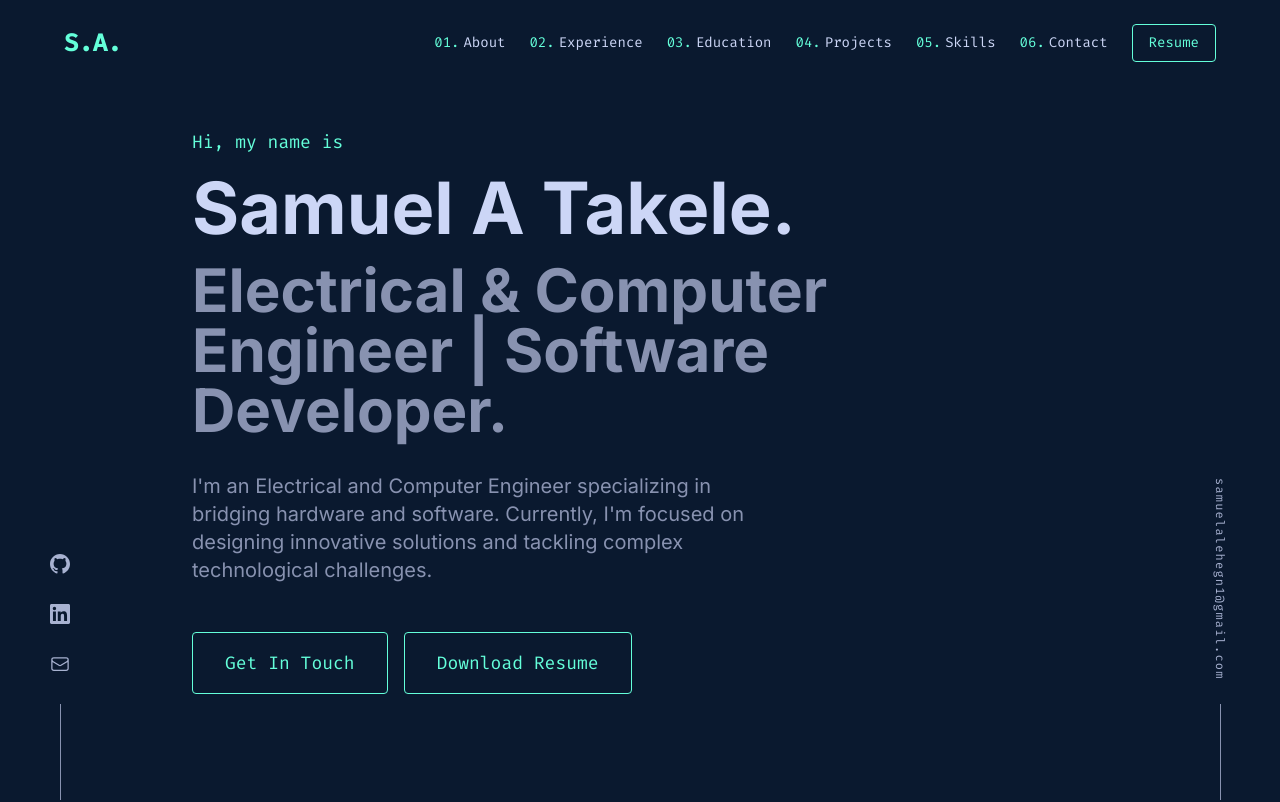
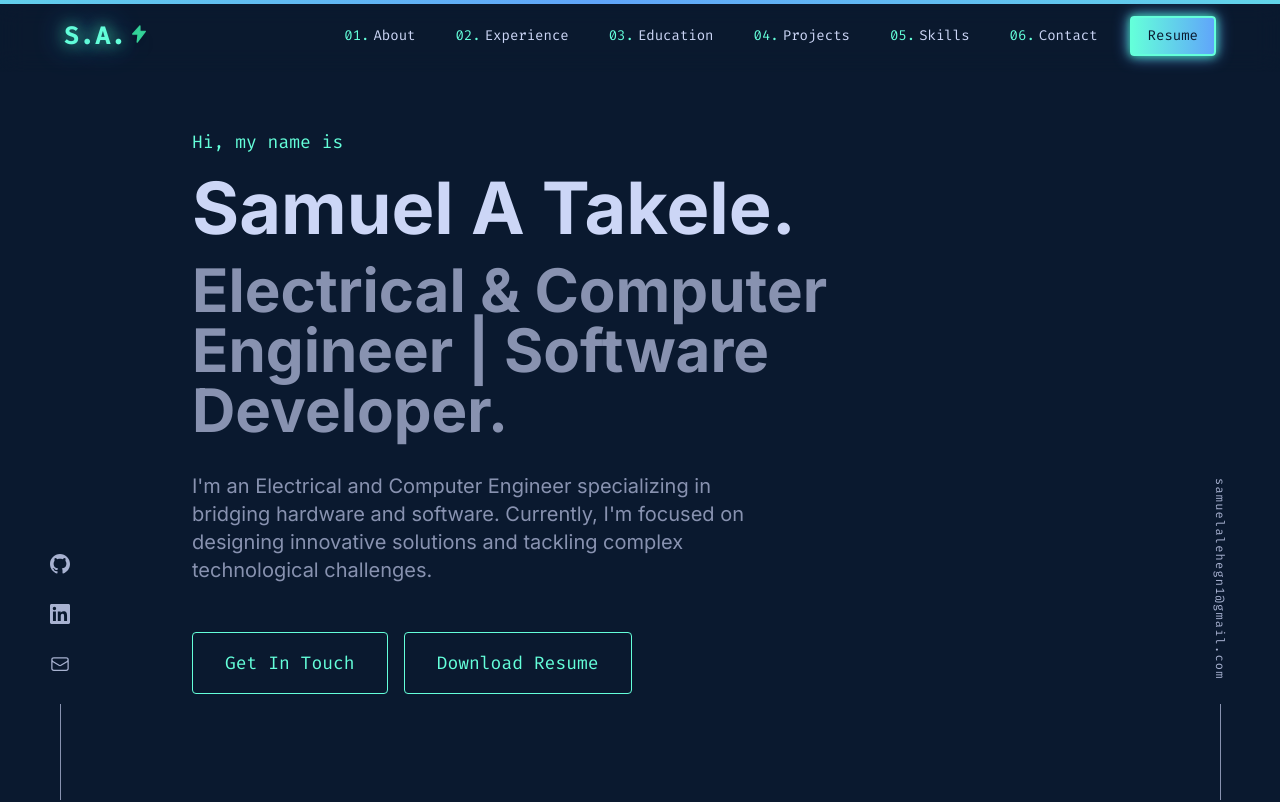
Before and after one commit to SamuelAlehegn/portfolio, a React (Vite) app: page / in a window 1280 px wide. Shown: the top 802 px of the page. Built offline with nearby package versions, Linux system fonts and the light colour scheme.

Commit message:
redesign Navbar with animated and glowing effects

```diff
--- a/src/components/Navbar.tsx
+++ b/src/components/Navbar.tsx
@@ -5,6 +5,24 @@ import { IconMenu, IconX } from "../components/icons";
 interface NavbarProps {
   personalInfo: PersonalInfo;
 }
+
+const Bolt = () => (
+  <svg
+    className="inline-block ml-1 animate-bounce"
+    width="18"
+    height="18"
+    viewBox="0 0 20 20"
+    fill="none"
+  >
+    <path
+      d="M11 1L3 10H9L8 19L17 7H11L11 1Z"
+      fill="#34d399"
+      stroke="#34d399"
+      strokeWidth="1.5"
+      strokeLinejoin="round"
+    />
+  </svg>
+);
 
 const Navbar: React.FC<NavbarProps> = ({ personalInfo }) => {
   const [isOpen, setIsOpen] = useState(false);
@@ -20,18 +38,12 @@ const Navbar: React.FC<NavbarProps> = ({ personalInfo }) => {
   ];
 
   const handleScroll = () => {
-    if (window.scrollY > 50) {
-      setIsScrolled(true);
-    } else {
-      setIsScrolled(false);
-    }
+    setIsScrolled(window.scrollY > 50);
   };
 
   useEffect(() => {
     window.addEventListener("scroll", handleScroll);
-    return () => {
-      window.removeEventListener("scroll", handleScroll);
-    };
+    return () => window.removeEventListener("scroll", handleScroll);
   }, []);
 
   const scrollToSection = (
@@ -45,40 +57,64 @@ const Navbar: React.FC<NavbarProps> = ({ personalInfo }) => {
 
   return (
     <header
-      className={`fixed top-0 left-0 right-0 z-50 transition-all duration-300 ${
-        isScrolled ? "bg-light-navy shadow-lg py-4" : "py-6 bg-navy"
-      }`}
+      className={`
+        fixed top-0 left-0 right-0 z-50 transition-all duration-300
+        ${isScrolled ? "bg-light-navy/90 shadow-lg" : "bg-navy/80"}
+        backdrop-blur-md
+        navbar-header
+      `}
     >
-      <div className="container mx-auto px-6 sm:px-12 md:px-16 flex justify-between items-center">
+      {/* Animated circuit line border */}
+      <div className="relative">
+        <div className="absolute left-0 right-0 h-1 bg-gradient-to-r from-green via-blue-400 to-green animate-circuit" />
+      </div>
+      <div className="relative container mx-auto px-6 sm:px-12 md:px-16 flex justify-between items-center py-4">
+        {/* Logo with glow and bolt */}
         <a
           href="#hero"
           onClick={(e) => scrollToSection(e, "#hero")}
-          className="text-2xl font-bold text-green font-mono"
+          className="text-2xl font-bold text-green font-mono drop-shadow-lg relative animate-power-glow"
+          style={{
+            textShadow: "0 0 8px #34d399, 0 0 16px #34d399",
+            letterSpacing: "0.05em",
+          }}
         >
           {personalInfo.name.split(" ")[0][0]}.
           {personalInfo.name.split(" ")[1][0]}.
+          <Bolt />
         </a>
+        {/* Desktop nav */}
         <nav className="hidden md:flex items-center space-x-4 lg:space-x-6">
           {navLinks.map((link, index) => (
             <a
               key={link.href}
               href={link.href}
               onClick={(e) => scrollToSection(e, link.href)}
-              className="text-lightest-slate hover:text-green transition-colors duration-300 font-mono text-sm"
+              className="relative font-mono text-sm px-2 py-1 text-lightest-slate hover:text-green transition-colors duration-300 group"
             >
               <span className="text-green mr-1">0{index + 1}.</span>
               {link.label}
+              {/* Flowing current underline */}
+              <span
+                className="absolute left-0 -bottom-1 w-full h-0.5 bg-gradient-to-r from-green via-blue-400 to-green rounded opacity-0 scale-x-0 group-hover:opacity-100 group-hover:scale-x-100 transition-all duration-300"
+                style={{ transformOrigin: "left" }}
+              />
             </a>
           ))}
+          {/* Resume button as a glowing chip */}
           <a
             href={personalInfo.cvUrl}
             target="_blank"
             rel="noopener noreferrer"
-            className="px-4 py-2 border border-green text-green rounded hover:bg-green-tint transition-colors duration-300 text-sm font-mono"
+            className="ml-2 px-4 py-2 rounded font-mono text-sm text-navy bg-gradient-to-r from-green to-blue-400 shadow-lg border-2 border-green transition-transform duration-300 hover:scale-105 hover:shadow-green-glow"
+            style={{
+              boxShadow: "0 0 8px #34d399, 0 0 16px #60a5fa",
+            }}
           >
             Resume
           </a>
         </nav>
+        {/* Mobile menu button */}
         <div className="md:hidden">
           <button
             onClick={() => setIsOpen(!isOpen)}
@@ -92,31 +128,60 @@ const Navbar: React.FC<NavbarProps> = ({ personalInfo }) => {
           </button>
         </div>
       </div>
+      {/* Mobile nav */}
       {isOpen && (
-        <div className="md:hidden absolute top-full left-0 right-0 bg-light-navy shadow-lg py-4">
+        <div className="md:hidden absolute top-full left-0 right-0 bg-navy/95 backdrop-blur-md shadow-lg py-4">
           <nav className="flex flex-col items-center space-y-4">
             {navLinks.map((link, index) => (
               <a
                 key={link.href}
                 href={link.href}
                 onClick={(e) => scrollToSection(e, link.href)}
-                className="text-lightest-slate hover:text-green transition-colors duration-300 font-mono text-lg"
+                className="relative font-mono text-lg px-2 py-1 text-lightest-slate hover:text-green transition-colors duration-300 group"
               >
                 <span className="text-green mr-1">0{index + 1}.</span>
                 {link.label}
+                <span
+                  className="absolute left-0 -bottom-1 w-full h-0.5 bg-gradient-to-r from-green via-blue-400 to-green rounded opacity-0 scale-x-0 group-hover:opacity-100 group-hover:scale-x-100 transition-all duration-300"
+                  style={{ transformOrigin: "left" }}
+                />
               </a>
             ))}
             <a
               href={personalInfo.cvUrl}
               target="_blank"
               rel="noopener noreferrer"
-              className="mt-2 px-6 py-3 border border-green text-green rounded hover:bg-green-tint transition-colors duration-300 text-lg font-mono"
+              className="mt-2 px-6 py-3 rounded font-mono text-lg text-navy bg-gradient-to-r from-green to-blue-400 shadow-lg border-2 border-green transition-transform duration-300 hover:scale-105 hover:shadow-green-glow"
+              style={{
+                boxShadow: "0 0 8px #34d399, 0 0 16px #60a5fa",
+              }}
             >
               Resume
             </a>
           </nav>
         </div>
       )}
+      {/* Custom styles for animation */}
+      <style>{`
+        .animate-circuit {
+          background-size: 200% 100%;
+          animation: circuit-x 3s linear infinite;
+        }
+        @keyframes circuit-x {
+          0%, 100% { background-position: 0% 50%; }
+          50% { background-position: 100% 50%; }
+        }
+        .animate-power-glow {
+          animation: power-glow 2s infinite alternate;
+        }
+        @keyframes power-glow {
+          0% { text-shadow: 0 0 8px #34d399, 0 0 16px #34d399; }
+          100% { text-shadow: 0 0 16px #34d399, 0 0 32px #60a5fa; }
+        }
+        .hover\\:shadow-green-glow:hover {
+          box-shadow: 0 0 16px #34d399, 0 0 32px #60a5fa;
+        }
+      `}</style>
     </header>
   );
 };
```
